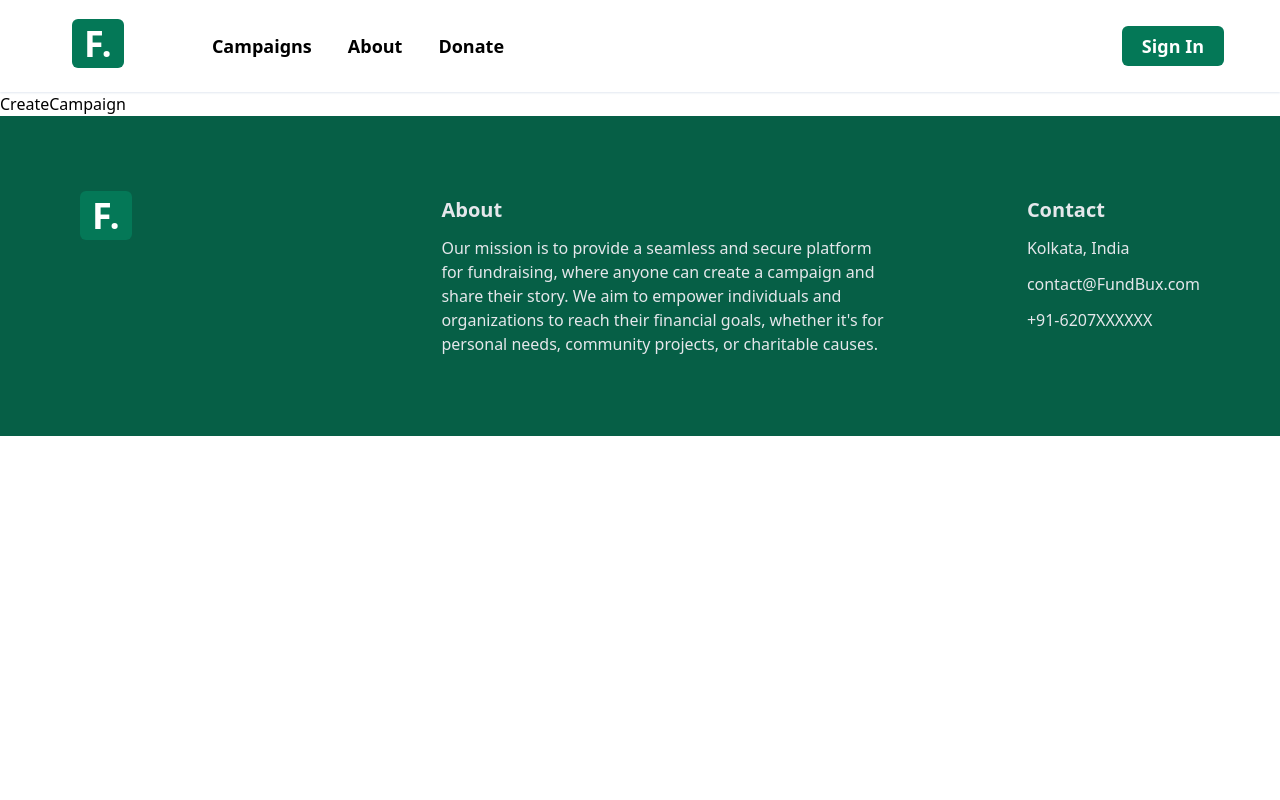
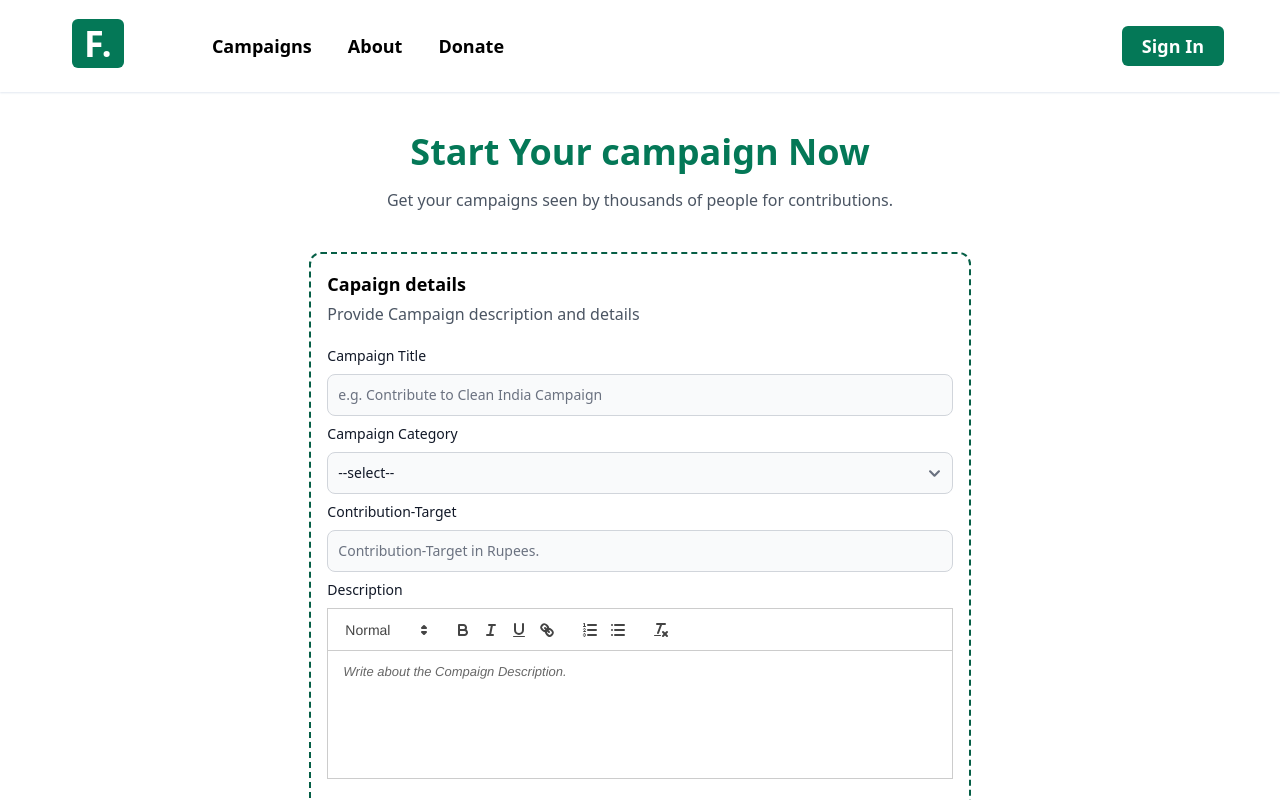
Before and after one commit to abhissh11/FundBux, a React (Create React App) app in the folder client/: page /create-campaign in a window 1280 px wide. Shown: the top 800 px of the page. Built offline with nearby package versions, Linux system fonts and the light colour scheme.

Commit message:
UI of Start a Campaign page

```diff
--- a/client/package.json
+++ b/client/package.json
@@ -13,6 +13,7 @@
     "react": "^18.3.1",
     "react-dom": "^18.3.1",
     "react-grid-gallery": "^1.0.1",
+    "react-quill": "^2.0.0",
     "react-redux": "^9.1.2",
     "react-responsive-masonry": "^2.2.1",
     "react-router-dom": "^6.24.1",
--- a/client/src/components/Cta.js
+++ b/client/src/components/Cta.js
@@ -17,7 +17,7 @@ export default function Cta() {
               Start a social movements and fundraising for the change
             </p>
           </div>
-          <Link to="/donate">
+          <Link to="/create-campaign">
             <button className="px-4 py-2 inline-flex gap-2 items-center bg-emerald-700 text-white text-xl font-semibold rounded-lg">
               Start a Campaign{" "}
               <span>
--- a/client/src/pages/CreateCampaign.js
+++ b/client/src/pages/CreateCampaign.js
@@ -1,5 +1,112 @@
-import React from "react";
+import { Alert, Button, Label, Select, TextInput } from "flowbite-react";
+import React, { useState } from "react";
+import ReactQuill from "react-quill";
+import "react-quill/dist/quill.snow.css";
+import { useNavigate } from "react-router";
+import { serverURL } from "./../utils/constants";
 
 export default function CreateCampaign() {
-  return <div>CreateCampaign</div>;
+  const navigate = useNavigate();
+  const [formData, setFormData] = useState({});
+  const [publishError, setPublishError] = useState("");
+
+  const handleSubmit = async (e) => {
+    e.preventDefault();
+    try {
+    } catch (error) {
+      console.log(error);
+    }
+  };
+  return (
+    <div>
+      <div className="md:mx-36 mx-3 my-10 min-h-svh flex flex-col items-center">
+        <div className="pb-10 flex flex-col gap-4 text-center items-center">
+          <h1 className="text-4xl font-extrabold text-emerald-700">
+            Start Your campaign Now
+          </h1>
+          <p className="tetx-lg font-sm text-gray-600">
+            Get your campaigns seen by thousands of people for contributions.
+          </p>
+        </div>
+
+        {/* form */}
+
+        <div className="md:w-2/3 border-2 border-emerald-800 p-4 rounded-xl border-dashed">
+          <form onSubmit={handleSubmit}>
+            <div className=" flex flex-col gap-1">
+              <h2 className="text-lg font-semibold">Capaign details</h2>
+              <p className="text-md text-gray-600">
+                Provide Campaign description and details
+              </p>
+            </div>
+            <div className="py-5 flex flex-col gap-2">
+              <div className="flex flex-col gap-2">
+                <Label htmlFor="title" value="Campaign Title" />
+                <TextInput
+                  type="text"
+                  required
+                  id="title"
+                  placeholder="e.g. Contribute to Clean India Campaign"
+                  onChange={(e) =>
+                    setFormData({ ...formData, title: e.target.value })
+                  }
+                />
+              </div>
+              <div className="flex flex-col gap-2">
+                <Label htmlFor="category" value="Campaign Category" />
+                <Select
+                  id="category"
+                  required
+                  onChange={(e) =>
+                    setFormData({ ...formData, category: e.target.value })
+                  }
+                >
+                  <option>--select--</option>
+                  <option>Environment</option>
+                  <option>Social-welfare</option>
+                  <option>Medical Assistance</option>
+                  <option>NGO</option>
+                </Select>
+              </div>
+              <div className="flex flex-col gap-2">
+                <Label htmlFor="target" value="Contribution-Target" />
+                <TextInput
+                  type="text"
+                  id="target"
+                  required
+                  placeholder="Contribution-Target in Rupees."
+                  onChange={(e) =>
+                    setFormData({ ...formData, company: e.target.value })
+                  }
+                />
+              </div>
+
+              <div className="flex flex-col gap-2">
+                <Label htmlFor="desciption" value="Description" />
+                <ReactQuill
+                  theme="snow"
+                  placeholder="Write about the Compaign Description."
+                  className="h-32 mb-12"
+                  required
+                  onChange={(value) => {
+                    setFormData({ ...formData, description: value });
+                  }}
+                />
+              </div>
+              <div className="pt-2">
+                <Button type="submit" className="bg-emerald-800 px-4">
+                  Publish
+                </Button>
+              </div>
+              {publishError && (
+                <Alert color={"failure"} className="mt-5">
+                  {publishError}
+                </Alert>
+              )}
+            </div>
+          </form>
+        </div>
+      </div>
+    </div>
+  );
 }
```
Also changed, not shown: 1 other file (tests, documents, lock files or other folders).
